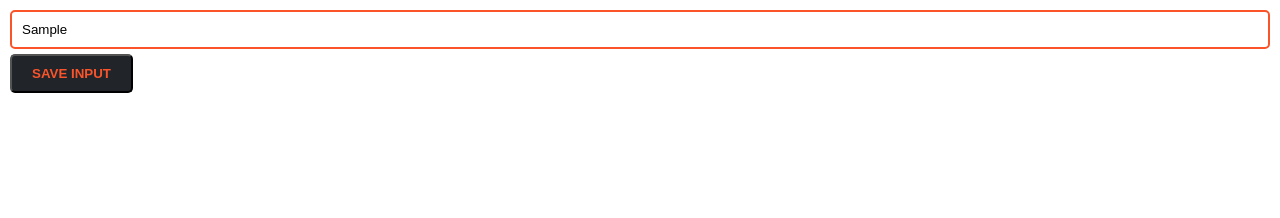
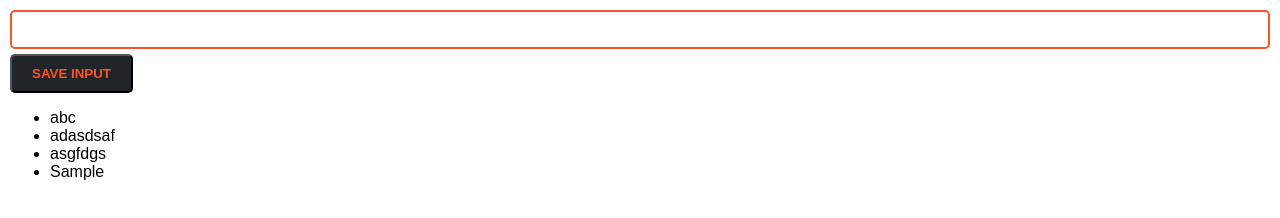
Before and after one commit to Roman-24/Chrome-extension-tab-stacker, a plain HTML site: page src/index.html in a window 1280 px wide. Both pictures are taken after typing "Sample" into the empty fields and a click on the button "SAVE INPUT". Drawn offline with Linux system fonts and the light colour scheme.

Commit message:
vykreslovanie listu s uloženými vstupmi

```diff
--- a/src/index.html
+++ b/src/index.html
@@ -14,6 +14,10 @@
     <input type="text" id="input-el">
     <button id="input-btn">SAVE INPUT</button>
 
+    <ul id="ul-el">
+
+    </ul>
+
     <script src="index.js"></script>
 </body>
 
--- a/src/index.js
+++ b/src/index.js
@@ -1,14 +1,25 @@
 const inputButton = document.getElementById("input-btn")
-
+const inputEl = document.getElementById("input-el")
 // let myLeads = new Array()
 let myLeads = ["abc", "adasdsaf", "asgfdgs"]
-const inputEl = document.getElementById("input-el")
 
 inputButton.addEventListener("click", function(){
     myLeads.push(inputEl.value)
-    console.log(myLeads)
+
+    // Clear out the input field
+    inputEl.value = ""
+
+    renderLeads()
 })
 
-for(let i in myLeads){
-    console.log(myLeads[i])
+const ulEl = document.getElementById("ul-el")
+
+function renderLeads(){
+    let listItems = new String()
+
+    // creating list with input domains
+    for(let i in myLeads){
+        listItems += "<li>" + myLeads[i] + "</li>"
+    }
+    ulEl.innerHTML = listItems
 }
```
